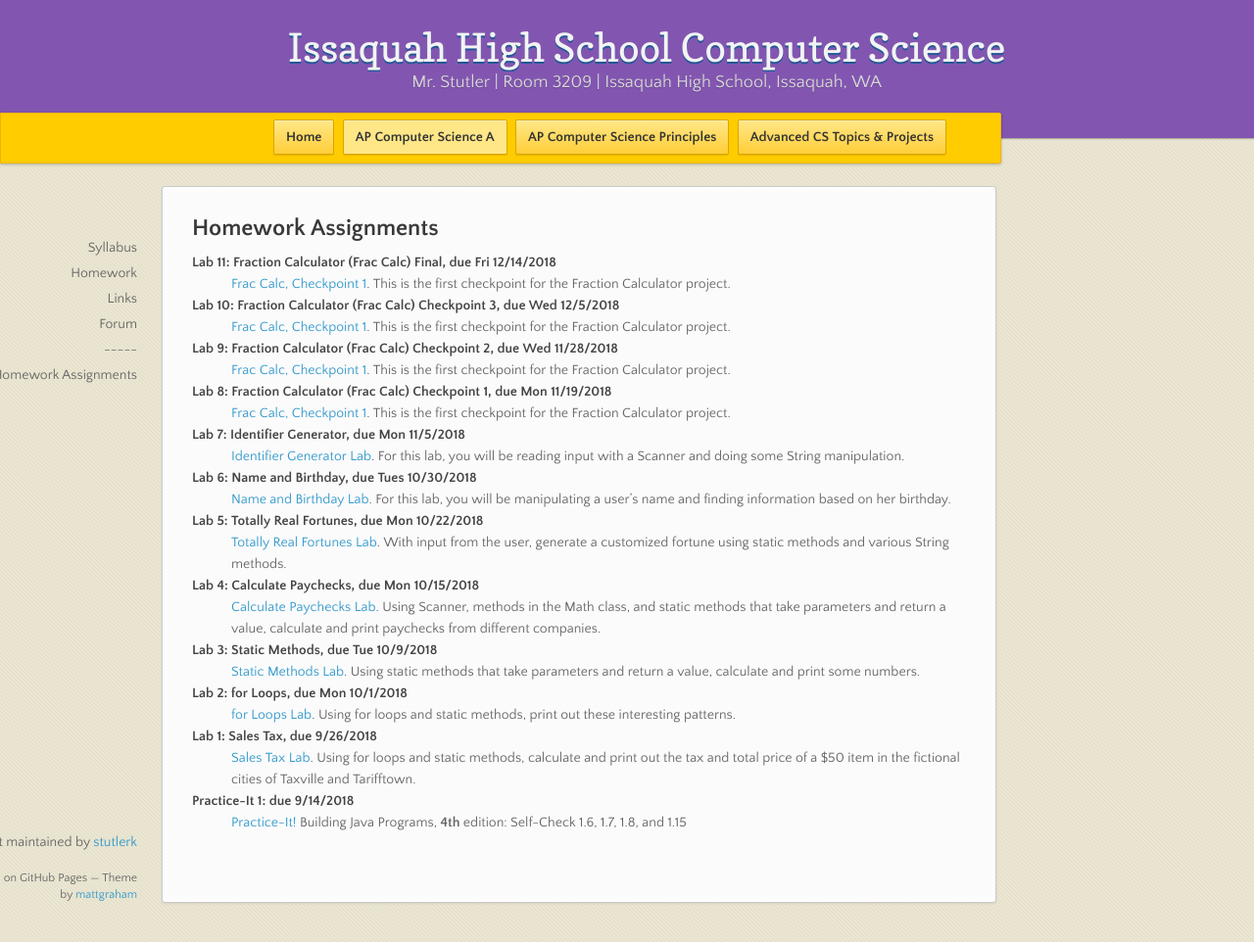
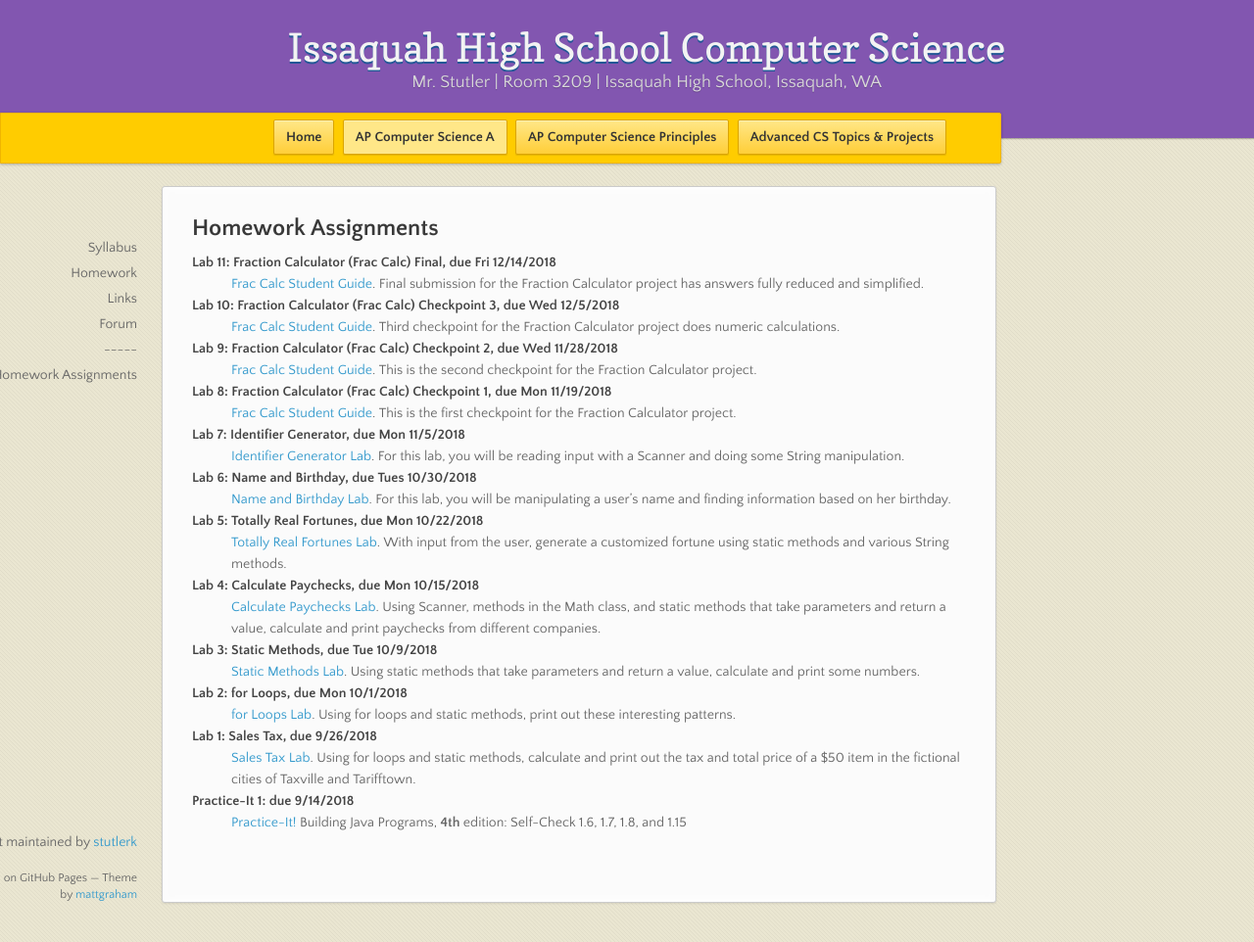
Before and after one commit to stutlerk/ihs-website, a Jekyll site: the page built from _apcsa/homework.html, in a window 1280 px wide and 962 px high. Shown: the whole window at 98% size. Built offline with Jekyll 4.4.1, drawn with Linux system fonts in a browser that asks for light colours; nearby versions of some CDN libraries.

Commit message:
Update homework.html

```diff
--- a/_apcsa/homework.html
+++ b/_apcsa/homework.html
@@ -7,16 +7,16 @@ layout: course
 <h2>Homework Assignments</h2>
   <dl>
     <dt>Lab 11: Fraction Calculator (Frac Calc) Final, due Fri 12/14/2018</dt>
-    <dd><a href="https://issaquahwednet-my.sharepoint.com/:w:/g/personal/stutlerk_issaquah_wednet_edu/EeSzOKZK34hMqUH0uxQ6LH0BFc37detP2XRdbF4zCZB5OQ?e=wGBbXi" target="_blank">Frac Calc, Checkpoint 1</a>. This is the first checkpoint for the Fraction Calculator project.</dd>
+    <dd><a href="https://issaquahwednet-my.sharepoint.com/:w:/g/personal/stutlerk_issaquah_wednet_edu/EeSzOKZK34hMqUH0uxQ6LH0BFc37detP2XRdbF4zCZB5OQ?e=wGBbXi" target="_blank">Frac Calc Student Guide</a>. Final submission for the Fraction Calculator project has answers fully reduced and simplified.</dd>
 
     <dt>Lab 10: Fraction Calculator (Frac Calc) Checkpoint 3, due Wed 12/5/2018</dt>
-    <dd><a href="https://issaquahwednet-my.sharepoint.com/:w:/g/personal/stutlerk_issaquah_wednet_edu/EeSzOKZK34hMqUH0uxQ6LH0BFc37detP2XRdbF4zCZB5OQ?e=wGBbXi" target="_blank">Frac Calc, Checkpoint 1</a>. This is the first checkpoint for the Fraction Calculator project.</dd>
+    <dd><a href="https://issaquahwednet-my.sharepoint.com/:w:/g/personal/stutlerk_issaquah_wednet_edu/EeSzOKZK34hMqUH0uxQ6LH0BFc37detP2XRdbF4zCZB5OQ?e=wGBbXi" target="_blank">Frac Calc Student Guide</a>. Third checkpoint for the Fraction Calculator project does numeric calculations.</dd>
 
     <dt>Lab 9: Fraction Calculator (Frac Calc) Checkpoint 2, due Wed 11/28/2018</dt>
-    <dd><a href="https://issaquahwednet-my.sharepoint.com/:w:/g/personal/stutlerk_issaquah_wednet_edu/EeSzOKZK34hMqUH0uxQ6LH0BFc37detP2XRdbF4zCZB5OQ?e=wGBbXi" target="_blank">Frac Calc, Checkpoint 1</a>. This is the first checkpoint for the Fraction Calculator project.</dd>
+    <dd><a href="https://issaquahwednet-my.sharepoint.com/:w:/g/personal/stutlerk_issaquah_wednet_edu/EeSzOKZK34hMqUH0uxQ6LH0BFc37detP2XRdbF4zCZB5OQ?e=wGBbXi" target="_blank">Frac Calc Student Guide</a>. This is the second checkpoint for the Fraction Calculator project.</dd>
 
     <dt>Lab 8: Fraction Calculator (Frac Calc) Checkpoint 1, due Mon 11/19/2018</dt>
-    <dd><a href="https://issaquahwednet-my.sharepoint.com/:w:/g/personal/stutlerk_issaquah_wednet_edu/EeSzOKZK34hMqUH0uxQ6LH0BFc37detP2XRdbF4zCZB5OQ?e=wGBbXi" target="_blank">Frac Calc, Checkpoint 1</a>. This is the first checkpoint for the Fraction Calculator project.</dd>
+    <dd><a href="https://issaquahwednet-my.sharepoint.com/:w:/g/personal/stutlerk_issaquah_wednet_edu/EeSzOKZK34hMqUH0uxQ6LH0BFc37detP2XRdbF4zCZB5OQ?e=wGBbXi" target="_blank">Frac Calc Student Guide</a>. This is the first checkpoint for the Fraction Calculator project.</dd>
 
     <dt>Lab 7: Identifier Generator, due Mon 11/5/2018</dt>
     <dd><a href="https://issaquahwednet-my.sharepoint.com/:w:/g/personal/stutlerk_issaquah_wednet_edu/ER59vIkyUwhFvX93YKPgOAABR7ogekfAM-EfwTlQE43jww?e=qObHnk" target="_blank">Identifier Generator Lab</a>. For this lab, you will be reading input with a Scanner and doing some String manipulation.</dd>
```
